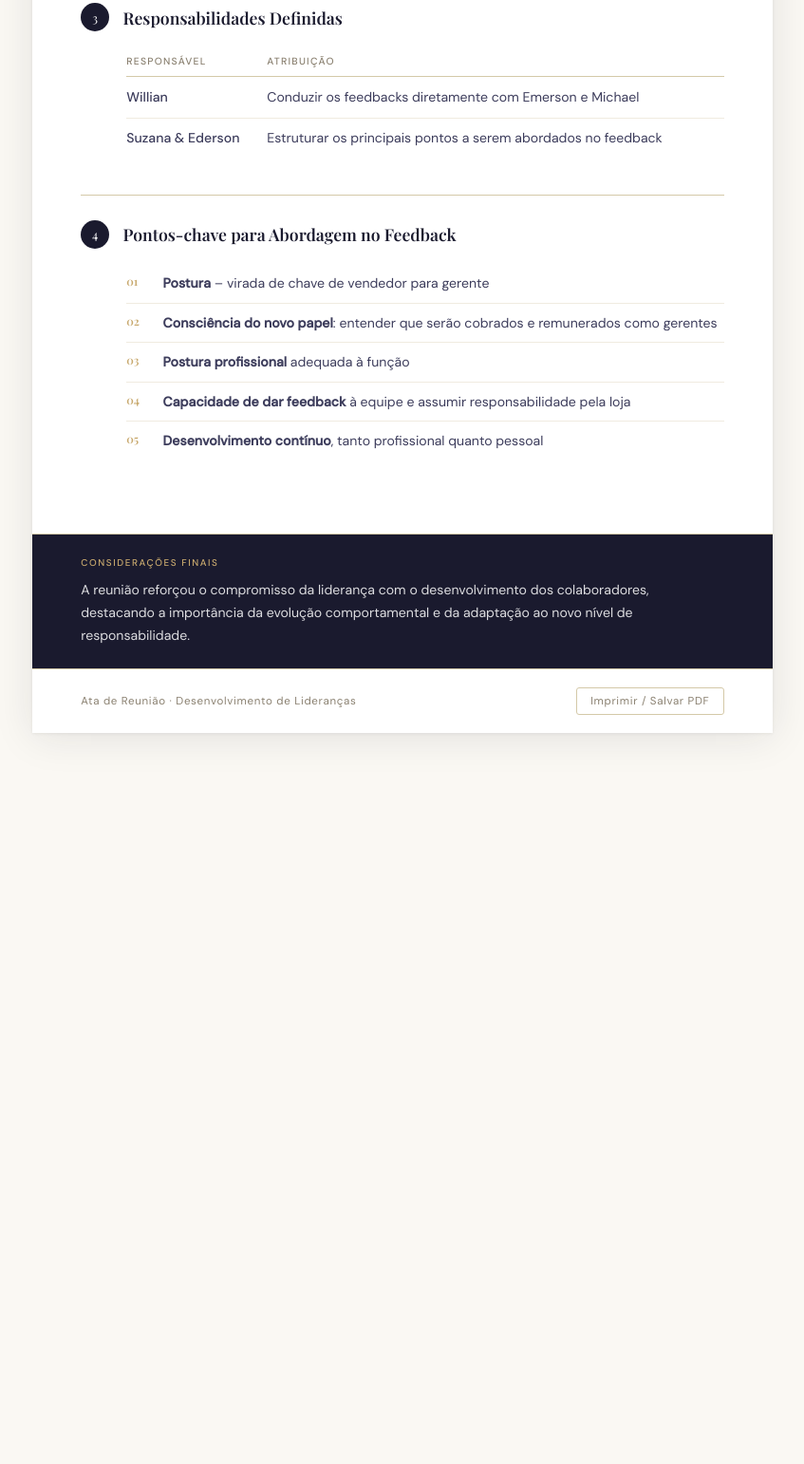
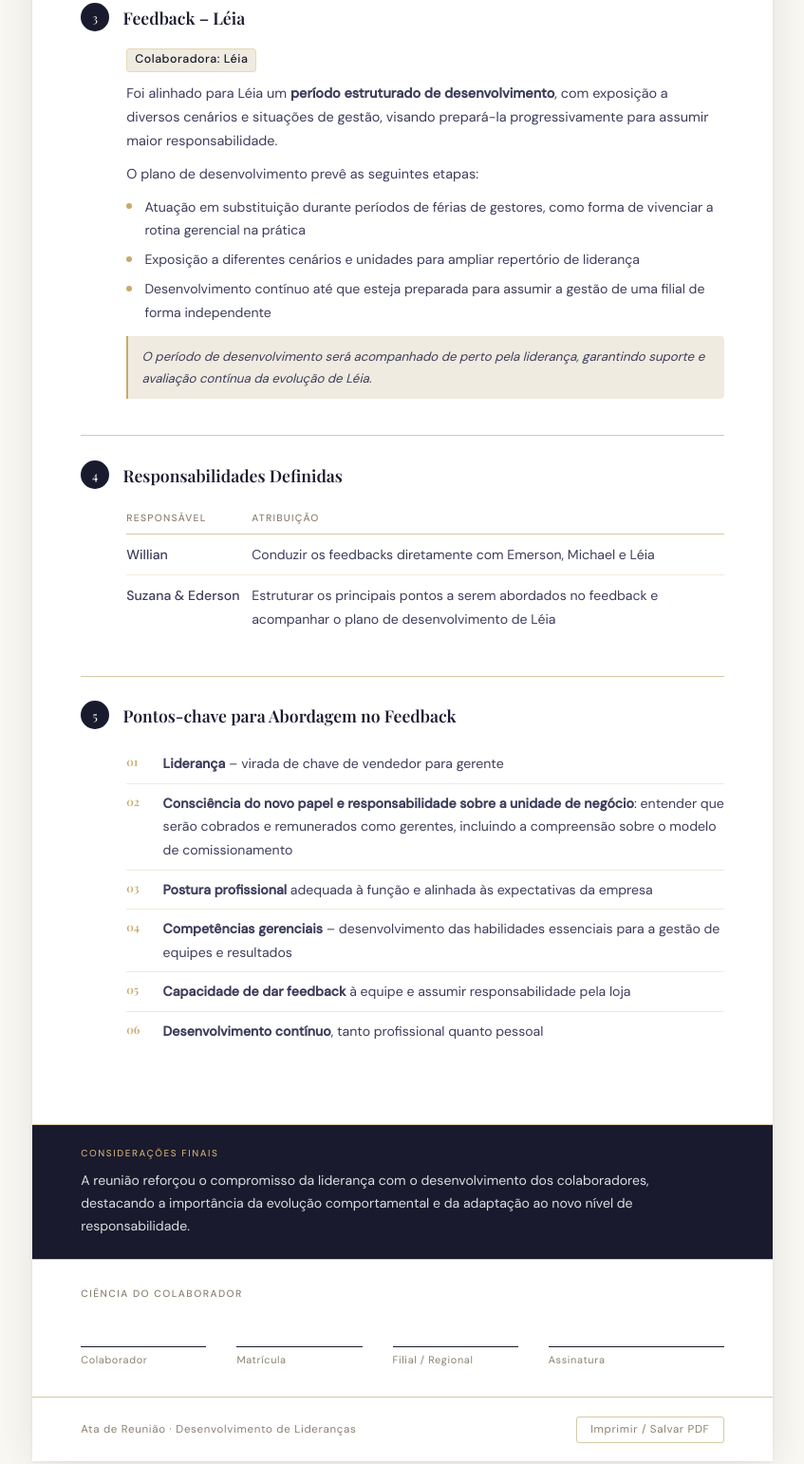
Before and after one commit to edersonlopeslopes-droid/Ata-Willian, a plain HTML site: page index.html in a window 1280 px wide. Shown: the part 1005-2547 px from the top of the page at 95% size, without its empty margins (216-1063 px from the left). Before the commit the page ends 1825 px from the top, so only its background shows below. Drawn offline with nearby package versions, Linux system fonts and the light colour scheme.

Commit message:
Add files via upload

```diff
--- a/index.html
+++ b/index.html
@@ -346,6 +346,46 @@
       .page { box-shadow: none; }
       .print-btn { display: none; }
     }
+
+    /* ── ASSINATURA ── */
+    .sign-section {
+      padding: 1.8rem 3.2rem 2rem;
+      border-top: 1px solid var(--rule);
+    }
+
+    .sign-label {
+      font-size: 0.65rem;
+      letter-spacing: 0.14em;
+      text-transform: uppercase;
+      color: var(--muted);
+      font-weight: 500;
+      margin-bottom: 1.4rem;
+    }
+
+    .sign-grid {
+      display: grid;
+      grid-template-columns: 1fr 1fr 1fr 1.4fr;
+      gap: 1.4rem 2rem;
+    }
+
+    .sign-field { display: flex; flex-direction: column; gap: 0.4rem; }
+    .sign-field--wide { grid-column: span 1; }
+
+    .sign-line {
+      border-bottom: 1.5px solid var(--ink);
+      height: 28px;
+    }
+
+    .sign-field-label {
+      font-size: 0.68rem;
+      color: var(--muted);
+      letter-spacing: 0.06em;
+    }
+
+    @media (max-width: 560px) {
+      .sign-grid { grid-template-columns: 1fr 1fr; }
+      .sign-section { padding-left: 1.5rem; padding-right: 1.5rem; }
+    }
   </style>
 </head>
 <body>
@@ -362,14 +402,14 @@
       </div>
       <div class="meta-item">
         <label>Assunto</label>
-        <span>Emerson &amp; Michael</span>
+        <span>Emerson, Michael &amp; Léia</span>
       </div>
     </div>
   </div>
 
   <!-- OBJETIVO -->
   <div class="objetivo">
-    <strong>Objetivo:</strong> Alinhamento de feedbacks e plano de desenvolvimento para Emerson e Michael.
+    <strong>Objetivo:</strong> Alinhamento de feedbacks e plano de desenvolvimento para Emerson, Michael e Léia.
   </div>
 
   <!-- BODY -->
@@ -414,10 +454,33 @@
 
     <hr class="divider"/>
 
-    <!-- 3. Responsabilidades -->
+    <!-- 3. Feedback Léia -->
     <div class="section">
       <div class="section-header">
         <div class="section-number">3</div>
+        <div class="section-title">Feedback – Léia</div>
+      </div>
+      <div class="section-body">
+        <div class="pessoa">Colaboradora: Léia</div>
+        <p style="margin-bottom:0.6rem;">Foi alinhado para Léia um <strong>período estruturado de desenvolvimento</strong>, com exposição a diversos cenários e situações de gestão, visando prepará-la progressivamente para assumir maior responsabilidade.</p>
+        <p style="margin-bottom:0.6rem;">O plano de desenvolvimento prevê as seguintes etapas:</p>
+        <ul class="dev-list">
+          <li>Atuação em substituição durante períodos de férias de gestores, como forma de vivenciar a rotina gerencial na prática</li>
+          <li>Exposição a diferentes cenários e unidades para ampliar repertório de liderança</li>
+          <li>Desenvolvimento contínuo até que esteja preparada para assumir a gestão de uma filial de forma independente</li>
+        </ul>
+        <div class="note">
+          O período de desenvolvimento será acompanhado de perto pela liderança, garantindo suporte e avaliação contínua da evolução de Léia.
+        </div>
+      </div>
+    </div>
+
+    <hr class="divider"/>
+
+    <!-- 4. Responsabilidades -->
+    <div class="section">
+      <div class="section-header">
+        <div class="section-number">4</div>
         <div class="section-title">Responsabilidades Definidas</div>
       </div>
       <div class="section-body">
@@ -431,11 +494,11 @@
           <tbody>
             <tr>
               <td class="resp-name">Willian</td>
-              <td>Conduzir os feedbacks diretamente com Emerson e Michael</td>
+              <td>Conduzir os feedbacks diretamente com Emerson, Michael e Léia</td>
             </tr>
             <tr>
               <td class="resp-name">Suzana &amp; Ederson</td>
-              <td>Estruturar os principais pontos a serem abordados no feedback</td>
+              <td>Estruturar os principais pontos a serem abordados no feedback e acompanhar o plano de desenvolvimento de Léia</td>
             </tr>
           </tbody>
         </table>
@@ -444,17 +507,18 @@
 
     <hr class="divider"/>
 
-    <!-- 4. Pontos-chave -->
+    <!-- 5. Pontos-chave -->
     <div class="section">
       <div class="section-header">
-        <div class="section-number">4</div>
+        <div class="section-number">5</div>
         <div class="section-title">Pontos-chave para Abordagem no Feedback</div>
       </div>
       <div class="section-body">
         <ul class="focus-list">
-          <li><strong>Postura</strong> – virada de chave de vendedor para gerente</li>
-          <li><strong>Consciência do novo papel</strong>: entender que serão cobrados e remunerados como gerentes</li>
-          <li><strong>Postura profissional</strong> adequada à função</li>
+          <li><strong>Liderança</strong> – virada de chave de vendedor para gerente</li>
+          <li><strong>Consciência do novo papel e responsabilidade sobre a unidade de negócio</strong>: entender que serão cobrados e remunerados como gerentes, incluindo a compreensão sobre o modelo de comissionamento</li>
+          <li><strong>Postura profissional</strong> adequada à função e alinhada às expectativas da empresa</li>
+          <li><strong>Competências gerenciais</strong> – desenvolvimento das habilidades essenciais para a gestão de equipes e resultados</li>
           <li><strong>Capacidade de dar feedback</strong> à equipe e assumir responsabilidade pela loja</li>
           <li><strong>Desenvolvimento contínuo</strong>, tanto profissional quanto pessoal</li>
         </ul>
@@ -469,6 +533,29 @@
     <p>A reunião reforçou o compromisso da liderança com o desenvolvimento dos colaboradores, destacando a importância da evolução comportamental e da adaptação ao novo nível de responsabilidade.</p>
   </div>
 
+  <!-- CAMPOS DE ASSINATURA -->
+  <div class="sign-section">
+    <div class="sign-label">Ciência do Colaborador</div>
+    <div class="sign-grid">
+      <div class="sign-field">
+        <div class="sign-line"></div>
+        <div class="sign-field-label">Colaborador</div>
+      </div>
+      <div class="sign-field">
+        <div class="sign-line"></div>
+        <div class="sign-field-label">Matrícula</div>
+      </div>
+      <div class="sign-field">
+        <div class="sign-line"></div>
+        <div class="sign-field-label">Filial / Regional</div>
+      </div>
+      <div class="sign-field sign-field--wide">
+        <div class="sign-line"></div>
+        <div class="sign-field-label">Assinatura</div>
+      </div>
+    </div>
+  </div>
+
   <!-- FOOTER -->
   <div class="footer">
     <span>Ata de Reunião · Desenvolvimento de Lideranças</span>
```
